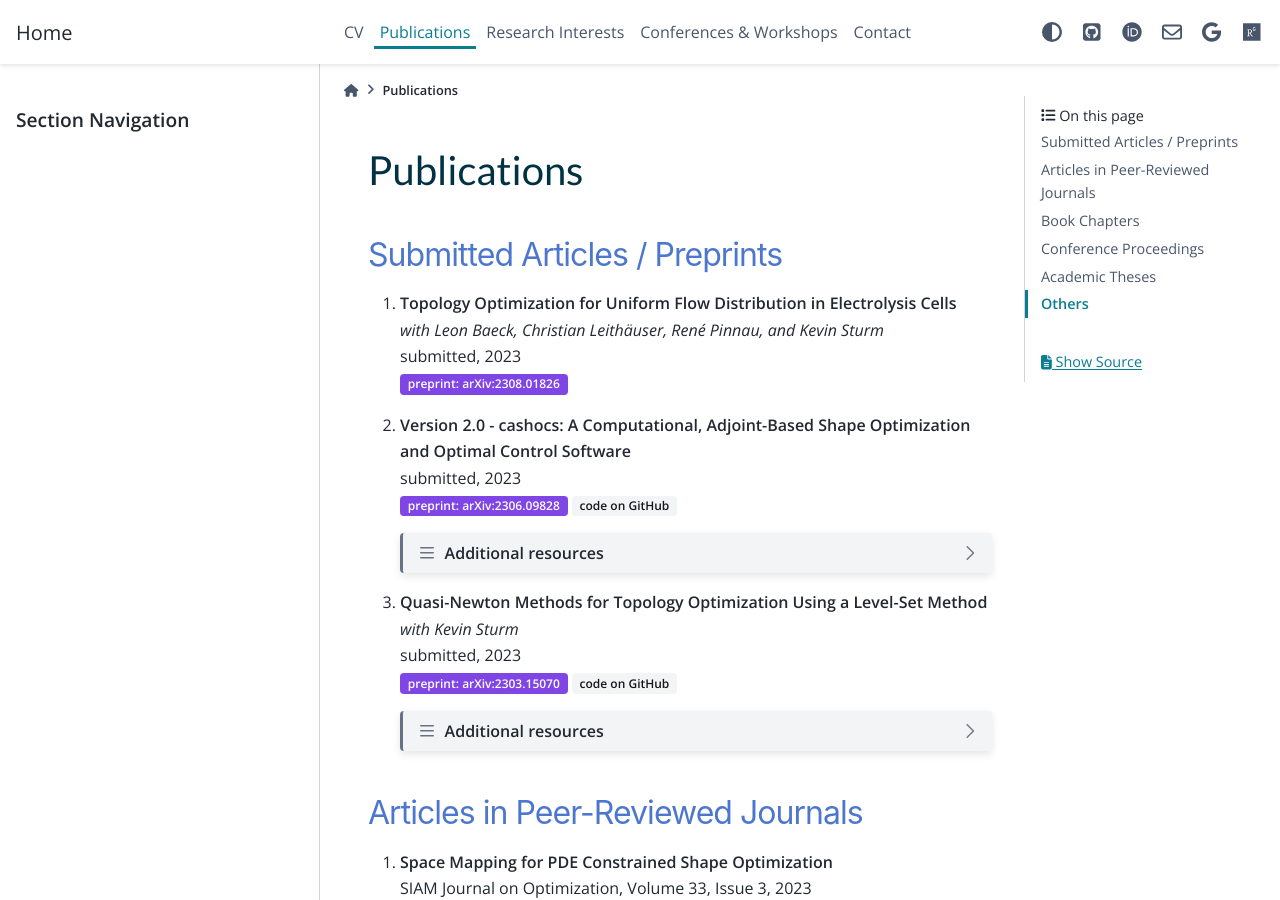
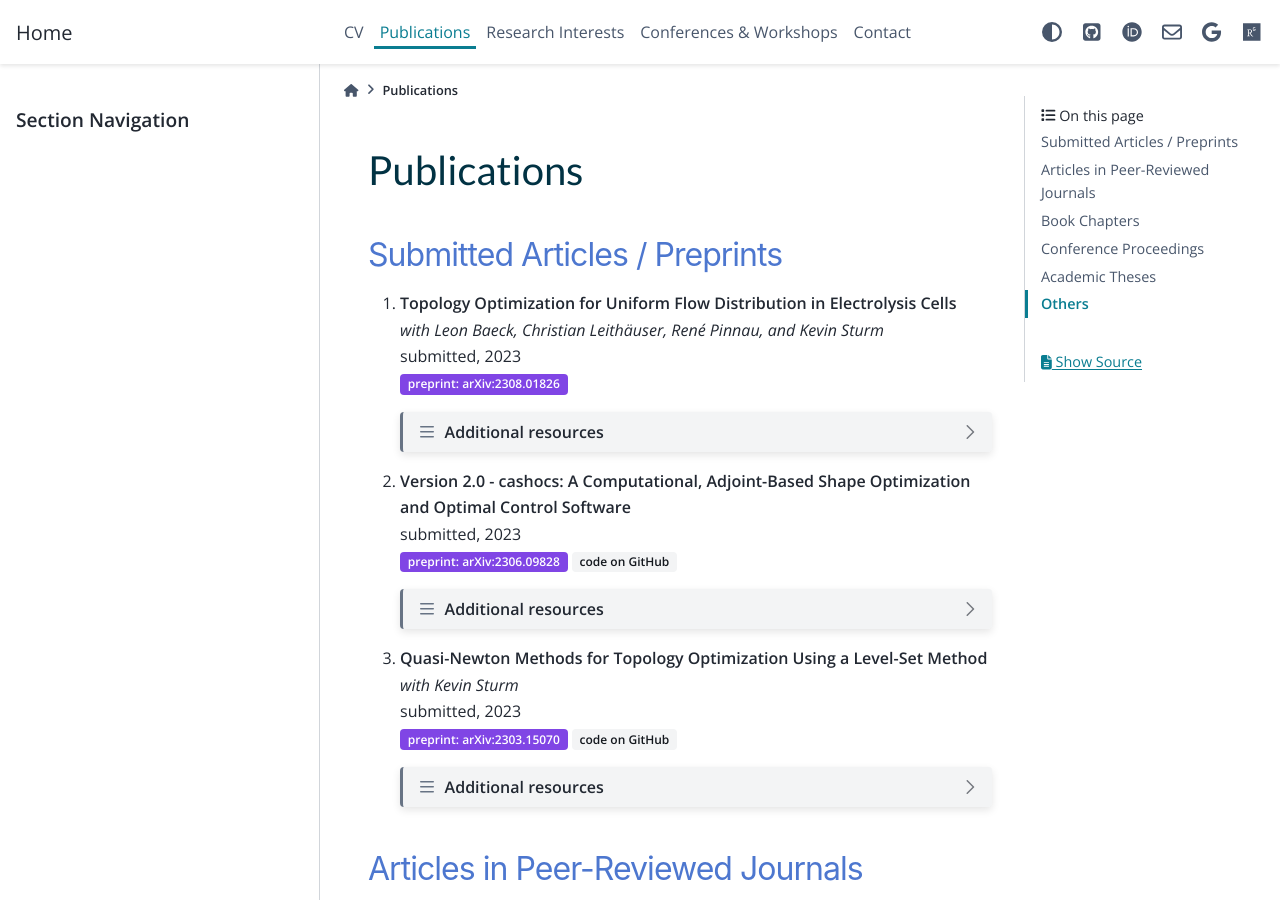
Before and after one commit to sblauth/sblauth.github.io, a Sphinx documentation site: the page built from source/publications.rst, in a window 1280 px wide and 900 px high. Built offline with Sphinx 7.4.7 and the PyData theme 0.15.4, drawn with Linux system fonts in a browser that asks for light colours; some of the changed lines change nothing that is shown.

Commit message:
Update publications

```diff
--- a/source/publications.rst
+++ b/source/publications.rst
@@ -9,6 +9,32 @@
    | *with Leon Baeck, Christian Leithäuser, René Pinnau, and Kevin Sturm*
    | submitted, 2023
    | :bdg-link-secondary:`preprint: arXiv:2308.01826 <https://arxiv.org/abs/2308.01826>`
+
+   .. dropdown:: Additional resources
+      :icon: three-bars
+
+      .. tab-set::
+
+         .. tab-item:: Abstract
+
+                      In this paper we consider the topology optimization for a bipolar plate of a hydrogen electrolysis cell. We present a model for the bipolar plate using the Stokes equation with an additional drag term, which models the influence of fluid and solid regions. Furthermore, we derive a criterion for a uniform flow distribution in the bipolar plate. To obtain shapes that are well-manufacturable, we introduce a novel smoothing technique for the fluid velocity. Finally, we present some numerical results and investigate the influence of the smoothing on the obtained shapes.
+
+         .. tab-item:: BibTeX source
+
+            .. code-block:: bibtex
+
+		      @Misc{Baeck2023Topology,
+		        author        = {Leon Baeck and Sebastian Blauth and Christian Leithäuser and René Pinnau and Kevin Sturm},
+		        title         = {{Topology Optimization for Uniform Flow Distribution in Electrolysis Cells}},
+		        year          = {2023},
+		        archiveprefix = {arXiv},
+		        eprint        = {2308.01826},
+		        primaryclass  = {math.OC},
+		      }
+
+
+
+
 
 #. | **Version 2.0 - cashocs: A Computational, Adjoint-Based Shape Optimization and Optimal Control Software**
    | submitted, 2023
```
